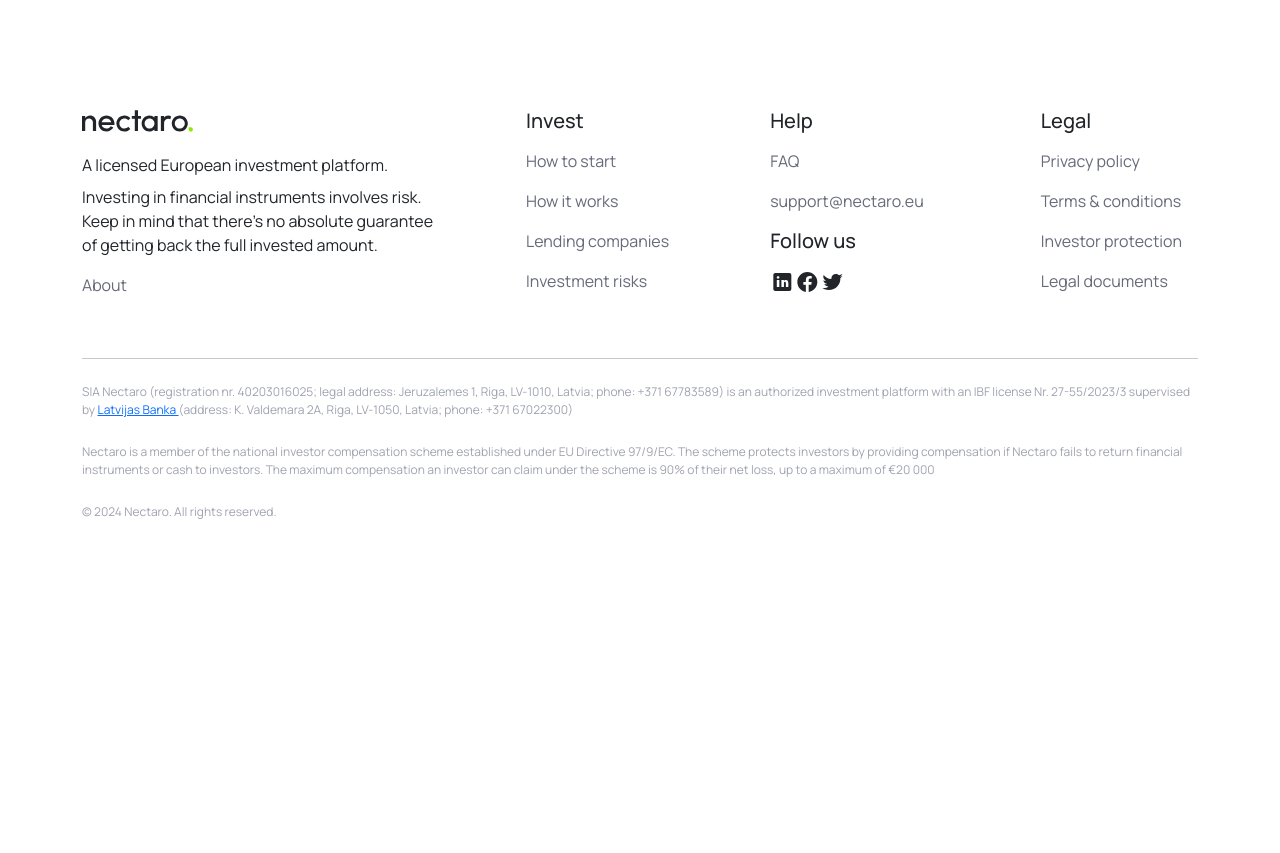
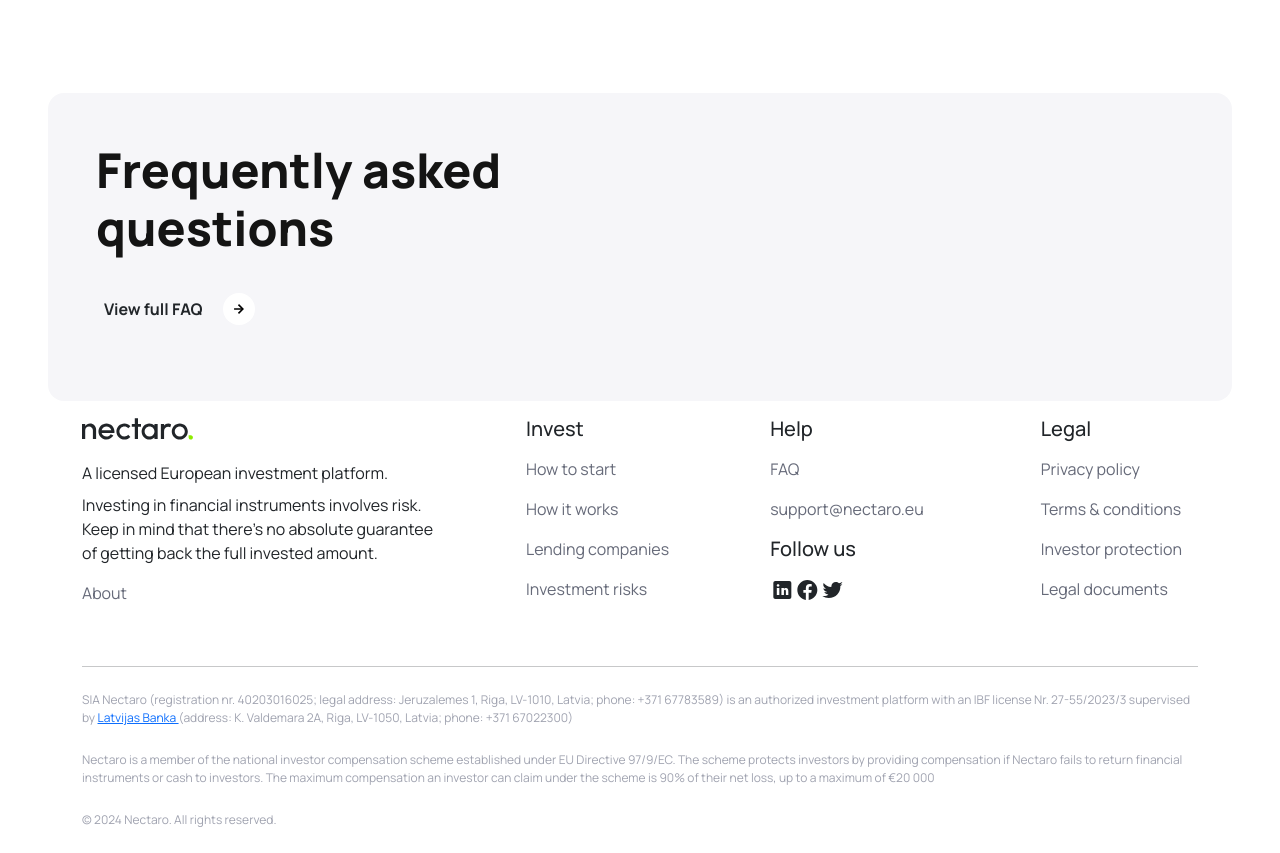
Before and after one commit to venomcodes0943/Nectaro, a plain HTML site: page index.html in a window 1280 px wide. Shown: the part 3124-3977 px from the top of the page. Before the commit the page ends 3669 px from the top, so only its background shows below. Drawn offline with Linux system fonts and the light colour scheme.

Commit message:
some changes

```diff
--- a/index.html
+++ b/index.html
@@ -447,6 +447,42 @@
             </div>
         </div>
     </div>
+    <div class="container-fluid ">
+        <div class="row px-5">
+            <div class="accod p-5 rounded-4">
+                <div class="col-lg-6 col-md-12">
+                    <h2 class="banner-heading mb-4">Frequently asked questions</h2>
+                    <div class="pb-3 d-flex align-items-center position-relative ps-2 link-hover fw-bold">
+                        <a href="#" class="link text-dark b-btn">View full FAQ</a>
+                        <span class="primary-span">
+                            <svg class="primary-arrow-icon" width="12" height="12" viewBox="0 0 11 10" fill="none"
+                                xmlns="http://www.w3.org/2000/svg">
+                                <path d="M5 1L9 5L5 9" stroke="black" stroke-width="1.5" />
+                                <path d="M9 5H1" stroke="black" stroke-width="1.5" />
+                            </svg>
+                            <svg class="primary-arrow-icon2" width="12" height="12" viewBox="0 0 11 10" fill="none"
+                                xmlns="http://www.w3.org/2000/svg">
+                                <path d="M5 1L9 5L5 9" stroke="black" stroke-width="1.5" />
+                                <path d="M9 5H1" stroke="black" stroke-width="1.5" />
+                            </svg>
+                        </span>
+                    </div>
+                </div>
+            </div>
+        </div>
+    </div>
+
+
+
+
+
+
+
+
+
+
+
+
 
     <footer class="footer">
         <div class="container mx-auto">
@@ -556,9 +592,7 @@
                             </div>
                         </div>
                     </div>
-
                 </div>
-
             </div>
             <hr class="mb-4">
             <div class="row">
--- a/style.css
+++ b/style.css
@@ -261,6 +261,52 @@
     font-family: manrope-2xbold;
 }
 
+.accod {
+    background-color: #F6F6F9;
+}
+
+.b-btn:hover .primary-arrow-icon2 {
+    left: 50%;
+}
+
+.b-btn:hover .primary-arrow-icon {
+    left: 150%;
+}
+
+
+
+
+
+
+
+
+
+
+
+
+
+
+
+
+
+
+
+
+
+
+
+
+
+
+
+
+
+
+
+
+
+
+
 
 @media (max-width:992px) {
     .navbar {
```
